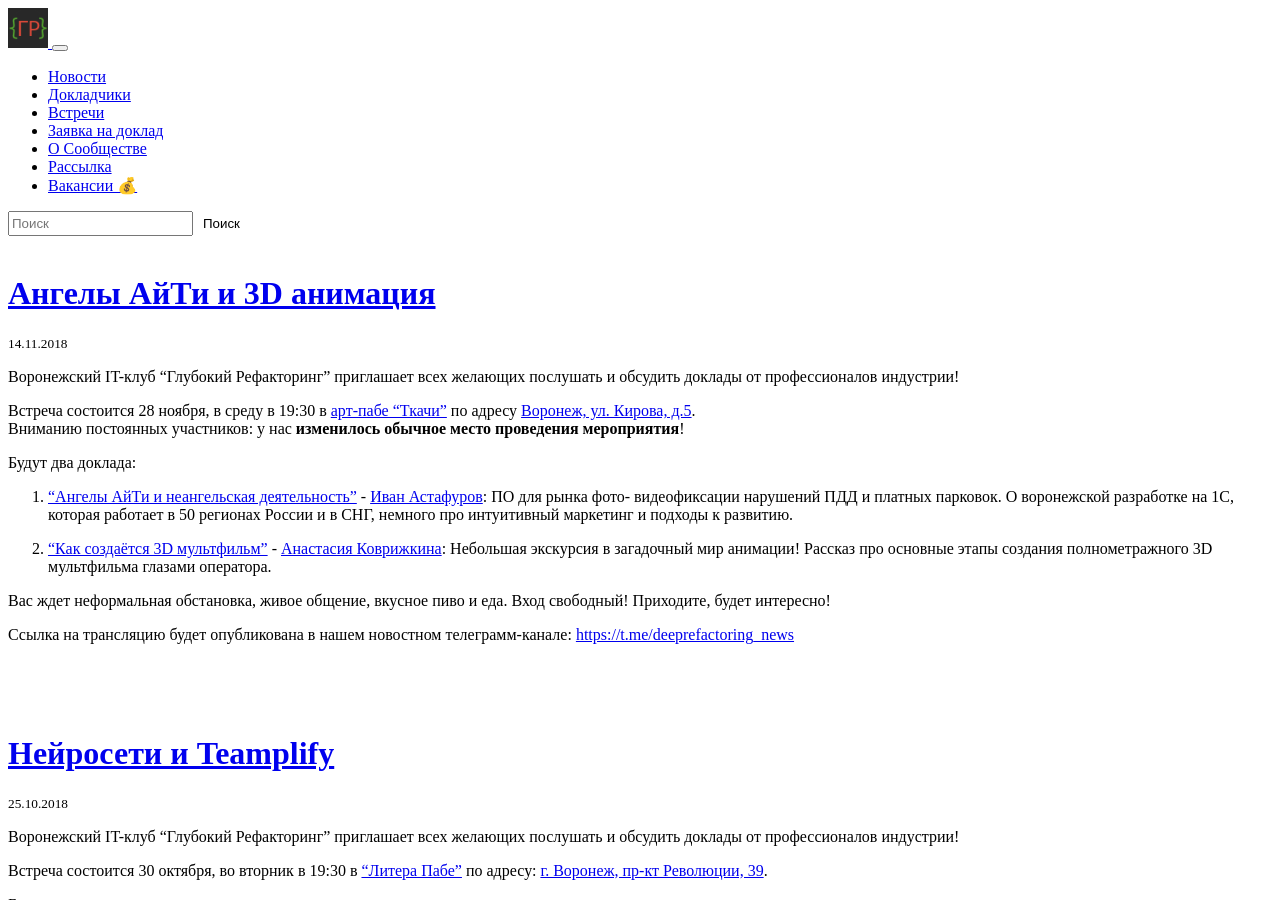
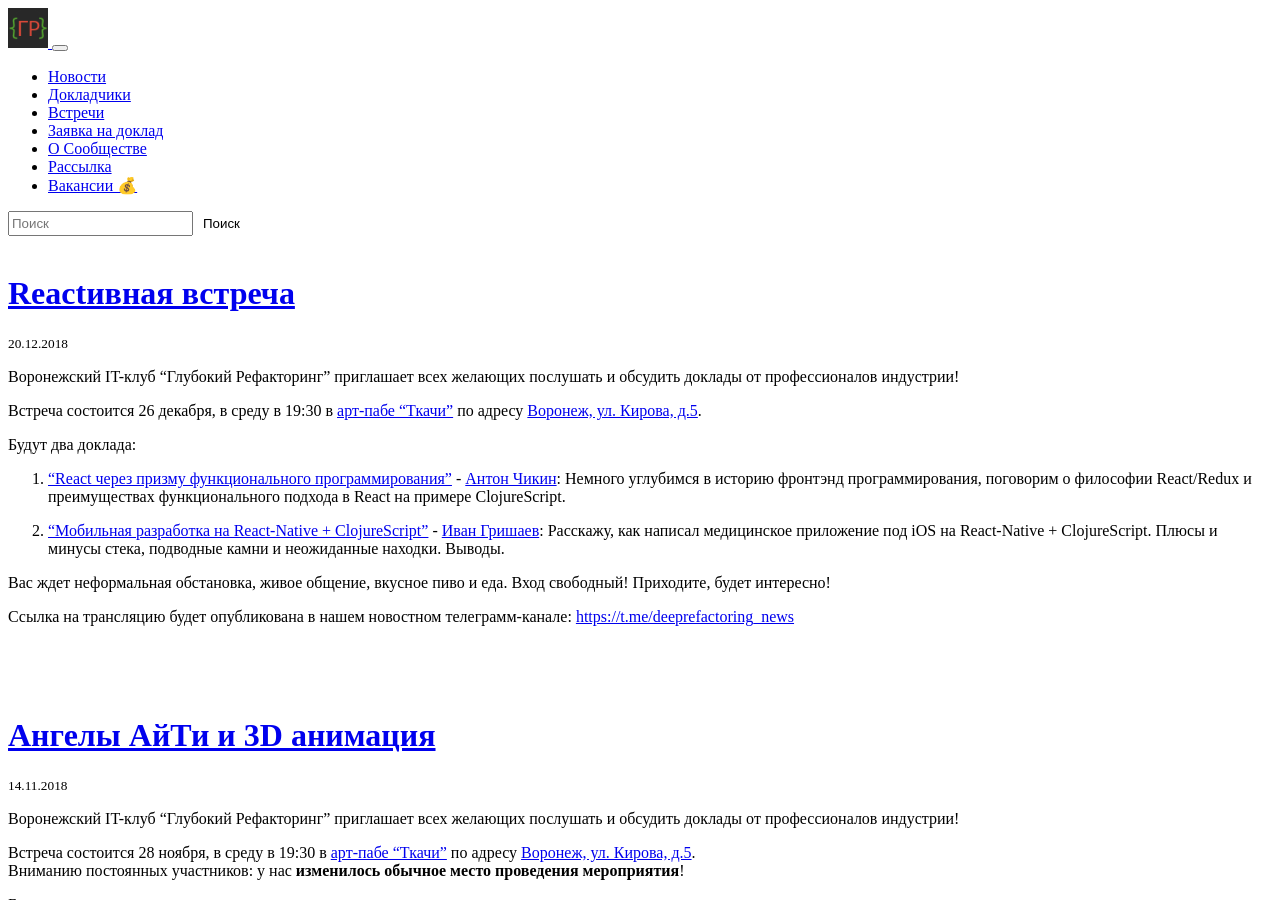
Before and after one commit to deeprefactoring/deeprefactoring.github.io, a Jekyll site: the page built from index.html, in a window 1280 px wide and 900 px high. Built offline with Jekyll 4.4.1, drawn with Linux system fonts in a browser that asks for light colours; nearby versions of some CDN libraries; the list of posts is cut into pages by our own code; some of the changed text lies outside the part shown.

Commit message:
Add 37 meetup (#148)

```diff
--- /dev/null
+++ b/_papers/37-react-func.md
@@ -0,0 +1,13 @@
+---
+layout: paper
+
+title: React через призму функционального программирования
+event_date: 2018.12.26
+meetup_slug: 37
+speaker_slug: anton-chikin
+
+youtube_id:
+
+about: |
+  Немного углубимся в историю фронтэнд программирования, поговорим о философии React/Redux и преимуществах функционального подхода в React на примере ClojureScript.
+---
--- /dev/null
+++ b/_papers/37-react-native.md
@@ -0,0 +1,13 @@
+---
+layout: paper
+
+title: Мобильная разработка на React-Native + ClojureScript
+event_date: 2018.12.26
+meetup_slug: 37
+speaker_slug: ivan-grishaev
+
+youtube_id:
+
+about: |
+  Расскажу, как написал медицинское приложение под iOS на React-Native + ClojureScript. Плюсы и минусы стека, подводные камни и неожиданные находки. Выводы.
+---
--- /dev/null
+++ b/_posts/2018-12-20-meetup-37.md
@@ -0,0 +1,28 @@
+---
+layout: meetup
+
+title: "Reactивная встреча"
+meetup_slug: 37
+event_date: 2018.12.26
+categories:
+  - meetup
+  - blog
+logo: /assets/meetups/37/logo.png
+permalink: /meetup/37/
+redirect_from: /meetup/next/
+---
+
+Воронежский IT-клуб “Глубокий Рефакторинг” приглашает всех желающих послушать и обсудить доклады от профессионалов индустрии!
+
+Встреча состоится 26 декабря, в среду в 19:30 в [арт-пабе "Ткачи"]({% link pages/trachi.md %}) по адресу [Воронеж, ул. Кирова, д.5](http://go.2gis.com/yyq3s).
+
+Будут два доклада:
+
+1. ["React через призму функционального программирования"]({% link _papers/37-react-func.md %}) - [Антон Чикин]({% link _speakers/anton-chikin.md %}): Немного углубимся в историю фронтэнд программирования, поговорим о философии React/Redux и преимуществах функционального подхода в React на примере ClojureScript.
+
+2. ["Мобильная разработка на React-Native + ClojureScript"]({% link _papers/37-react-native.md %}) - [Иван Гришаев]({% link _speakers/ivan-grishaev.md %}): Расскажу, как написал медицинское приложение под iOS на React-Native + ClojureScript. Плюсы и минусы стека, подводные камни и неожиданные находки. Выводы.
+
+
+Вас ждет неформальная обстановка, живое общение, вкусное пиво и еда. Вход свободный! Приходите, будет интересно!
+
+Ссылка на трансляцию будет опубликована в нашем новостном телеграмм-канале: [https://t.me/deeprefactoring_news](tg://resolve?domain=deeprefactoring_news)
```
Also changed, not shown: _posts/2018-11-14-meetup-36.md (+0 -1 lines).
